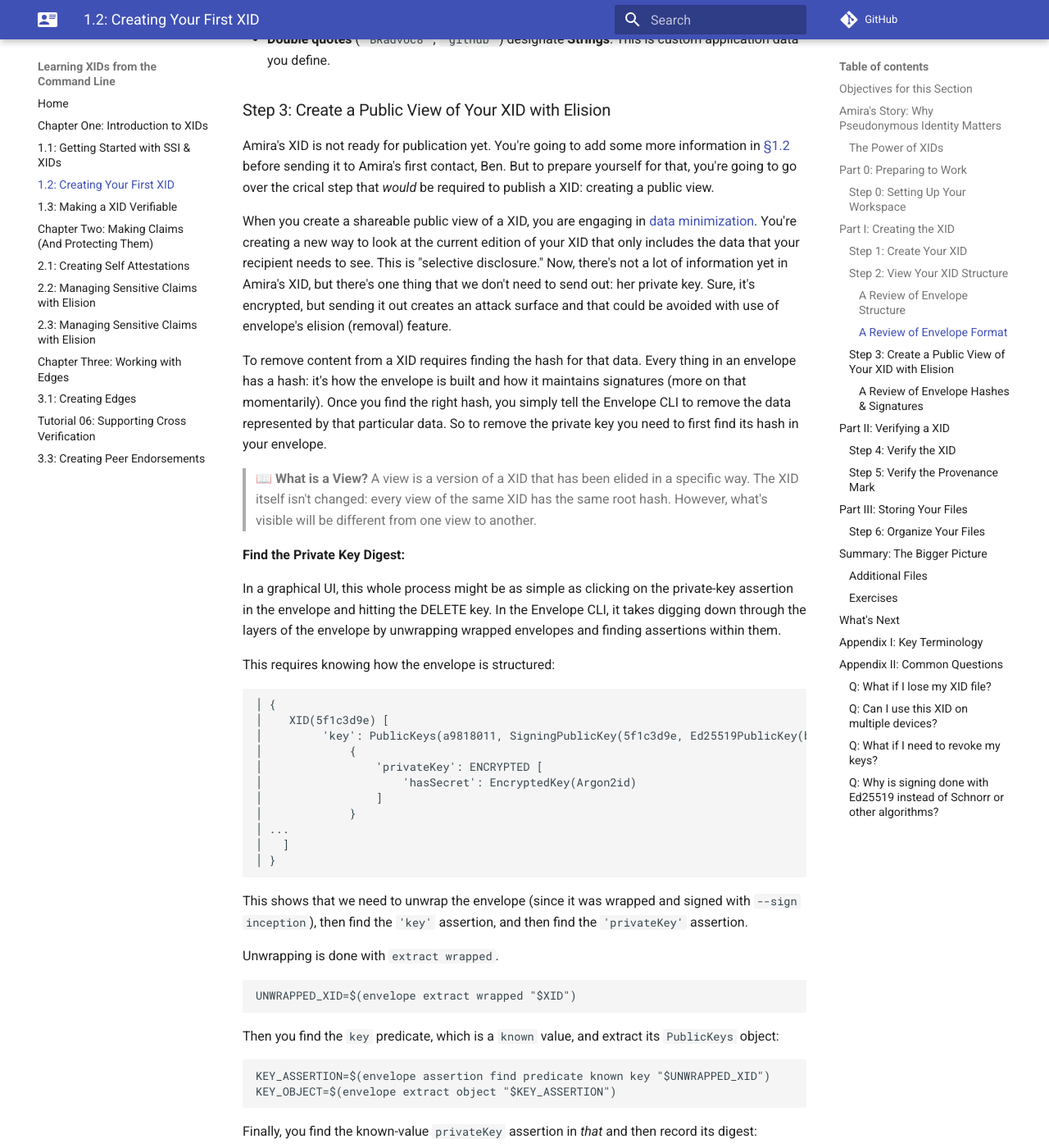
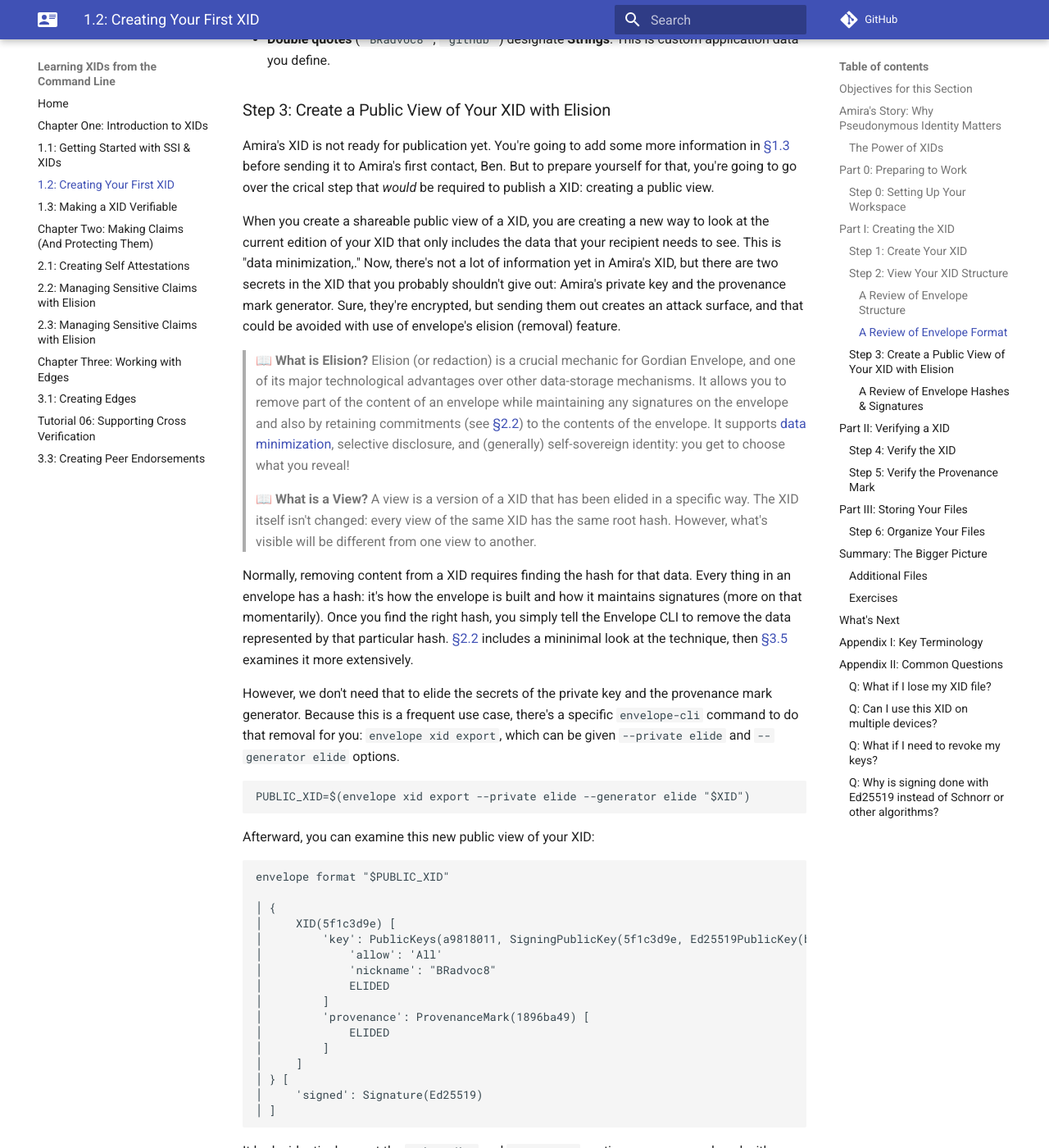
Before and after one commit to BlockchainCommons/XID-Quickstart, an MkDocs documentation site: the page built from docs/01_2_Your_First_XID.md, in a window 1280 px wide and 1400 px high, scrolled down 7951 px. Shown: the whole window at 82% size. Built offline with MkDocs 1.6.1 and Material for MkDocs 9.7.7, drawn with Linux system fonts in a browser that asks for light colours; comment, search, counter and statistics services are not loaded; some of the changed text lies outside the part shown.

Commit message:
updated discusison of elision, leading to new §3.5

````diff
--- a/docs/01_2_Your_First_XID.md
+++ b/docs/01_2_Your_First_XID.md
@@ -378,105 +378,60 @@ styles of quotes:
 ### Step 3: Create a Public View of Your XID with Elision
 
 Amira's XID is not ready for publication yet. You're going to add some
-more information in [§1.2](01_2_Making_a_XID_Verifiable.md) before
+more information in [§1.3](01_3_Making_a_XID_Verifiable.md) before
 sending it to Amira's first contact, Ben. But to prepare yourself for
 that, you're going to go over the crical step that _would_ be required
 to publish a XID: creating a public view.
 
-When you create a shareable public view of a XID, you are engaging in
-[data minimization](https://github.com/BlockchainCommons/XID-Quickstart/tree/main/concepts/data-minimization.md). You're creating
-a new way to look at the current edition of your XID that only
-includes the data that your recipient needs to see. This is "selective
-disclosure." Now, there's not a lot of information yet in Amira's XID,
-but there's one thing that we don't need to send out: her private
-key. Sure, it's encrypted, but sending it out creates an attack
-surface and that could be avoided with use of envelope's elision
+When you create a shareable public view of a XID, you are creating a
+new way to look at the current edition of your XID that only includes
+the data that your recipient needs to see. This is "data
+minimization,." Now, there's not a lot of information yet in Amira's
+XID, but there are two secrets in the XID that you probably shouldn't
+give out: Amira's private key and the provenance mark generator.
+Sure, they're encrypted, but sending them out creates an attack
+surface, and that could be avoided with use of envelope's elision
 (removal) feature.
 
-To remove content from a XID requires finding the hash for that
-data. Every thing in an envelope has a hash: it's how the envelope is
-built and how it maintains signatures (more on that momentarily). Once
-you find the right hash, you simply tell the Envelope CLI to remove
-the data represented by that particular data. So to remove the private
-key you need to first find its hash in your envelope.
+> 📖 **What is Elision?** Elision (or redaction) is a crucial mechanic
+for Gordian Envelope, and one of its major technological advantages
+over other data-storage mechanisms. It allows you to remove part of
+the content of an envelope while maintaining any signatures on the
+envelope and also by retaining commitments (see
+[§2.2](02_2_Managing_Claims_Elision.md)) to the contents of the
+envelope. It supports [data
+minimization](https://github.com/BlockchainCommons/XID-Quickstart/tree/main/concepts/data-minimization.md),
+selective disclosure, and (generally) self-sovereign identity: you get
+to choose what you reveal!
 
 > 📖 **What is a View?** A view is a version of a XID that has
 been elided in a specific way. The XID itself isn't changed: every
 view of the same XID has the same root hash. However, what's visible
 will be different from one view to another.
 
-**Find the Private Key Digest:**
+Normally, removing content from a XID requires finding the hash for
+that data. Every thing in an envelope has a hash: it's how the
+envelope is built and how it maintains signatures (more on that
+momentarily). Once you find the right hash, you simply tell the
+Envelope CLI to remove the data represented by that particular
+hash. [§2.2](02_2_Managing_Claims_Elision.md) includes a mininimal
+look at the technique, then
+[§3.5](03_5_Creating_Views_and_Versions.md) examines it more
+extensively.
 
-In a graphical UI, this whole process might be as simple as clicking
-on the private-key assertion in the envelope and hitting the DELETE
-key. In the Envelope CLI, it takes digging down through the layers of
-the envelope by unwrapping wrapped envelopes and finding assertions
-within them.
+However, we don't need that to elide the secrets of the private key
+and the provenance mark generator. Because this is a frequent use
+case, there's a specific `envelope-cli` command to do that removal for
+you: `envelope xid export`, which can be given `--private elide` and
+`--generator elide` options.
 
-This requires knowing how the envelope is structured:
+
 ```
-│ {
-│    XID(5f1c3d9e) [
-│         'key': PublicKeys(a9818011, SigningPublicKey(5f1c3d9e, Ed25519PublicKey(b2c16ea3)), EncapsulationPublicKey(96209c0f, X25519PublicKey(96209c0f))) [
-│             {
-│                 'privateKey': ENCRYPTED [
-│                     'hasSecret': EncryptedKey(Argon2id)
-│                 ]
-│             }
-│ ...
-│   ]
-│ }
+PUBLIC_XID=$(envelope xid export --private elide --generator elide "$XID")
 ```
 
-This shows that we need to unwrap the envelope (since it was wrapped
-and signed with `--sign inception`), then find the `'key'` assertion,
-and then find the `'privateKey'` assertion.
-
-Unwrapping is done with `extract wrapped`.
-
-```
-UNWRAPPED_XID=$(envelope extract wrapped "$XID")
-```
-
-Then you find the `key` predicate, which is a `known` value, and
-extract its `PublicKeys` object:
-
-```
-KEY_ASSERTION=$(envelope assertion find predicate known key "$UNWRAPPED_XID")
-KEY_OBJECT=$(envelope extract object "$KEY_ASSERTION")
-```
-
-Finally, you find the known-value `privateKey` assertion in _that_ and
-then record its digest:
-
-```
-PRIVATE_KEY_ASSERTION=$(envelope assertion find predicate known privateKey "$KEY_OBJECT")
-PRIVATE_KEY_DIGEST=$(envelope digest "$PRIVATE_KEY_ASSERTION")
-
-if [ $PRIVATE_KEY_DIGEST ]
-then
-  echo "✅ Found private key digest"
-else
-  echo "❌ Error in private key retrieval"
-fi
-
-│ ✅ Found private key digest
-```
-
-**Elide Your XID:**
-
-Eliding your private key from your XID to create a public view simply
-requires using the `elide` command to remove the data represented by
-that digest:
-
-```
-PUBLIC_XID=$(envelope elide removing "$PRIVATE_KEY_DIGEST" "$XID")
-echo "✅ Created public view by eliding private key"
-
-│ ✅ Created public view by eliding private key
-```
-
-Afterward, you can examine this new public view of your XID:
+Afterward, you can examine this new public view of your
+XID:
 
 ```
 envelope format "$PUBLIC_XID"
@@ -489,13 +444,7 @@ envelope format "$PUBLIC_XID"
 │             ELIDED
 │         ]
 │         'provenance': ProvenanceMark(1896ba49) [
-│             {
-│                 'provenanceGenerator': ENCRYPTED [
-│                     'hasSecret': EncryptedKey(Argon2id)
-│                 ]
-│             } [
-│                 'salt': Salt
-│             ]
+│             ELIDED
 │         ]
 │     ]
 │ } [
@@ -503,11 +452,11 @@ envelope format "$PUBLIC_XID"
 │ ]
 ```
 
-It looks identical except the `privateKey` section is gone, replaced
-with `ELIDED`. Also of note is the fact that this formatting implies
-that the signature has been preserved, *despite* removing some of the
-data in the envelope. That's accurate: this is a purposeful feature of
-Gordian Envelope.
+It looks identical except the `privateKey` and `provenance` sections
+are gone, replaced with `ELIDED`. Also of note is the fact that this
+formatting implies that the signature has been preserved, *despite*
+removing some of the data in the envelope. That's accurate: this is a
+purposeful feature of Gordian Envelope.
 
 #### A Review of Envelope Hashes & Signatures
 
@@ -559,8 +508,8 @@ The above example shows a new elision, of the secret within the provenance mark
 
 ```
 
-> ⚠️ **The Root Hash is Not the ID Identifier.** The root hash
-is composed from the hashes of _all_ the data within an envelope. It
+> ⚠️ **The Root Hash is Not the ID Identifier.** The root hash is
+composed from the hashes of _all_ the data within an envelope. It
 changes if you change the document. It's an identifier for all _views_
 of a specific _edition_ of your XID Document. In contrast, the XID
 identifier is the hash of your inception public key. It never
````
Also changed, not shown: docs/02_2_Managing_Claims_Elision.md (+18 -1 lines), 1 other file.
